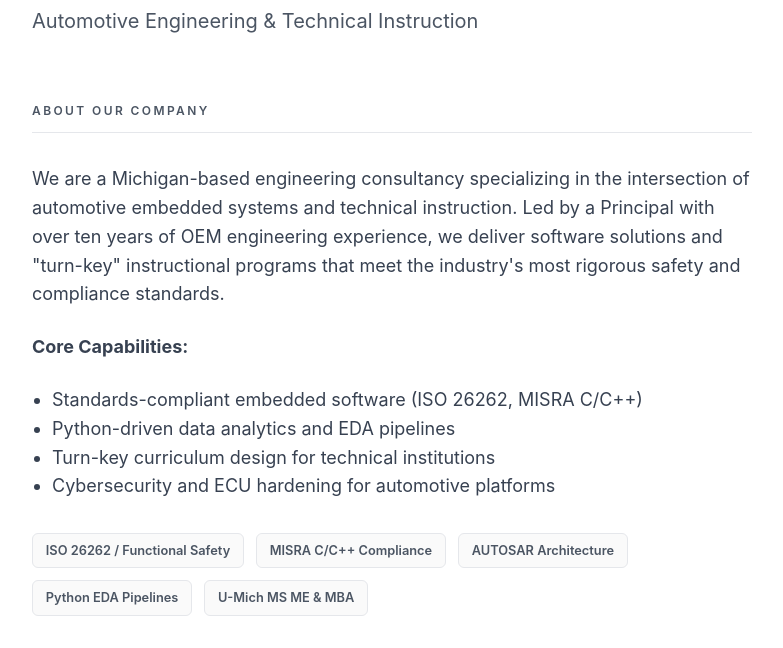
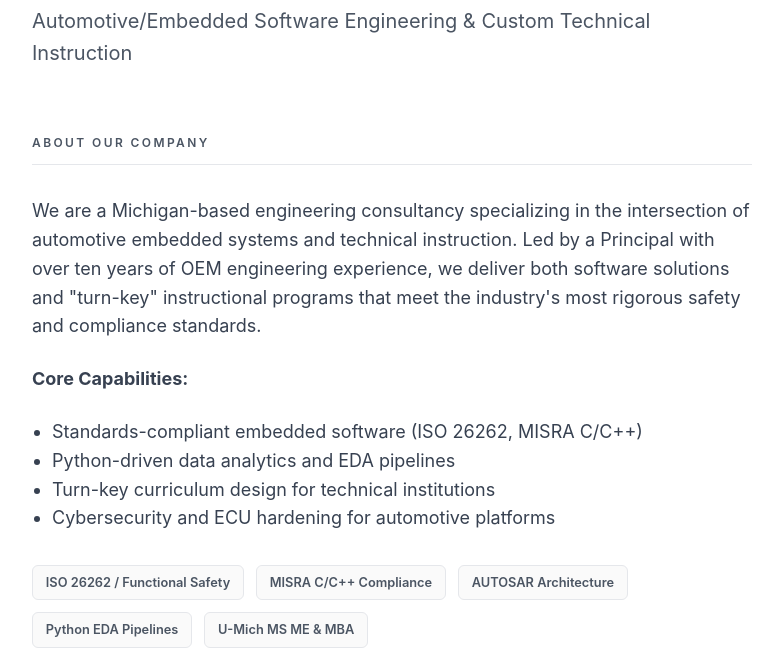
Before and after one commit to meowFlute/christensensoftware.com, a plain HTML site: page index.html in a window 1280 px wide. Shown: the part 163-811 px from the top of the page, without its empty margins (248-1031 px from the left). Drawn offline with Linux system fonts and the light colour scheme.

Commit message:
Update tagline and company description for clarity

```diff
--- a/index.html
+++ b/index.html
@@ -182,13 +182,13 @@
     <div class="container">
         <header>
             <h1>Christensen Software LLC</h1>
-            <div class="tagline">Automotive Engineering & Technical Instruction</div>
+            <div class="tagline">Automotive/Embedded Software Engineering & Custom Technical Instruction</div>
         </header>
 
         <section id="about">
             <h2>About Our Company</h2>
             <div class="about-text">
-                <p>We are a Michigan-based engineering consultancy specializing in the intersection of automotive embedded systems and technical instruction. Led by a Principal with over ten years of OEM engineering experience, we deliver software solutions and "turn-key" instructional programs that meet the industry's most rigorous safety and compliance standards.</p>
+                <p>We are a Michigan-based engineering consultancy specializing in the intersection of automotive embedded systems and technical instruction. Led by a Principal with over ten years of OEM engineering experience, we deliver both software solutions and "turn-key" instructional programs that meet the industry's most rigorous safety and compliance standards.</p>
                 <p><strong>Core Capabilities:</strong></p>
                 <ul style="margin-bottom: 2rem; padding-left: 1.25rem;">
                     <li>Standards-compliant embedded software (ISO 26262, MISRA C/C++)</li>
```
